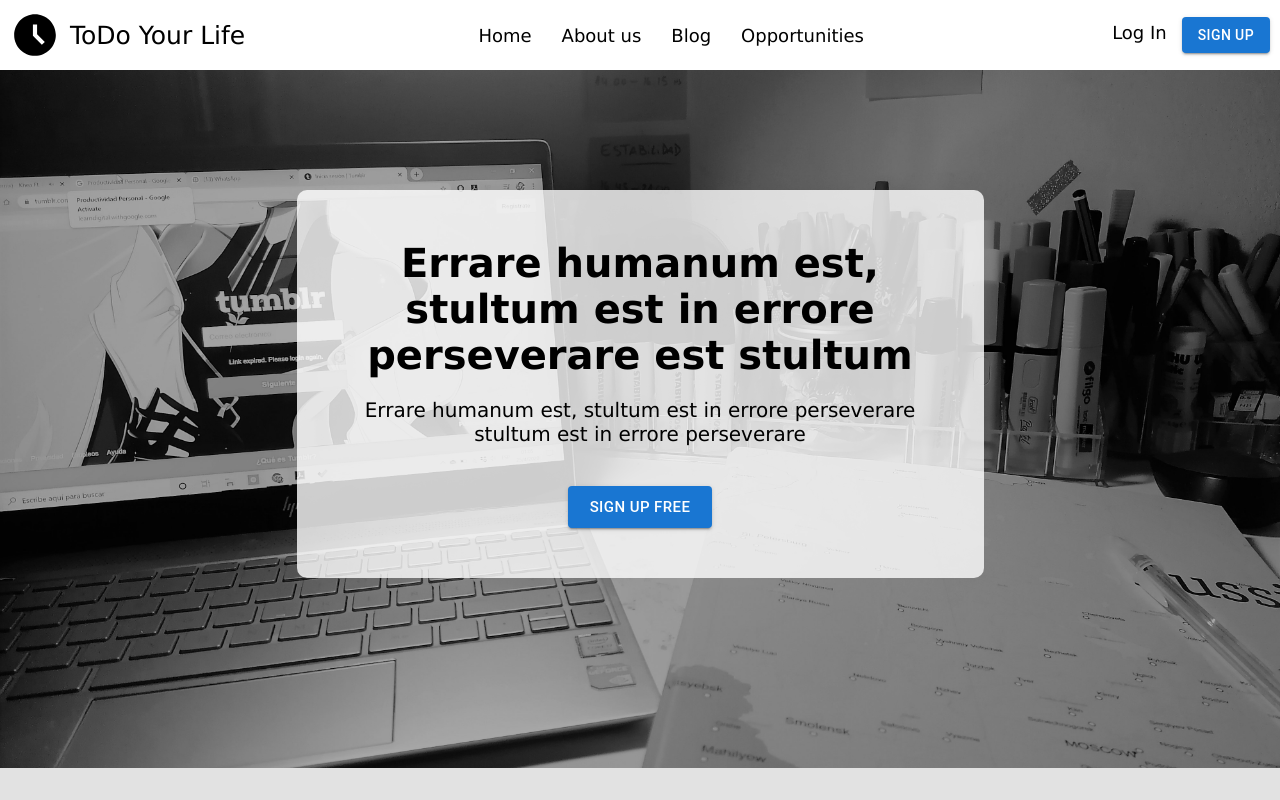
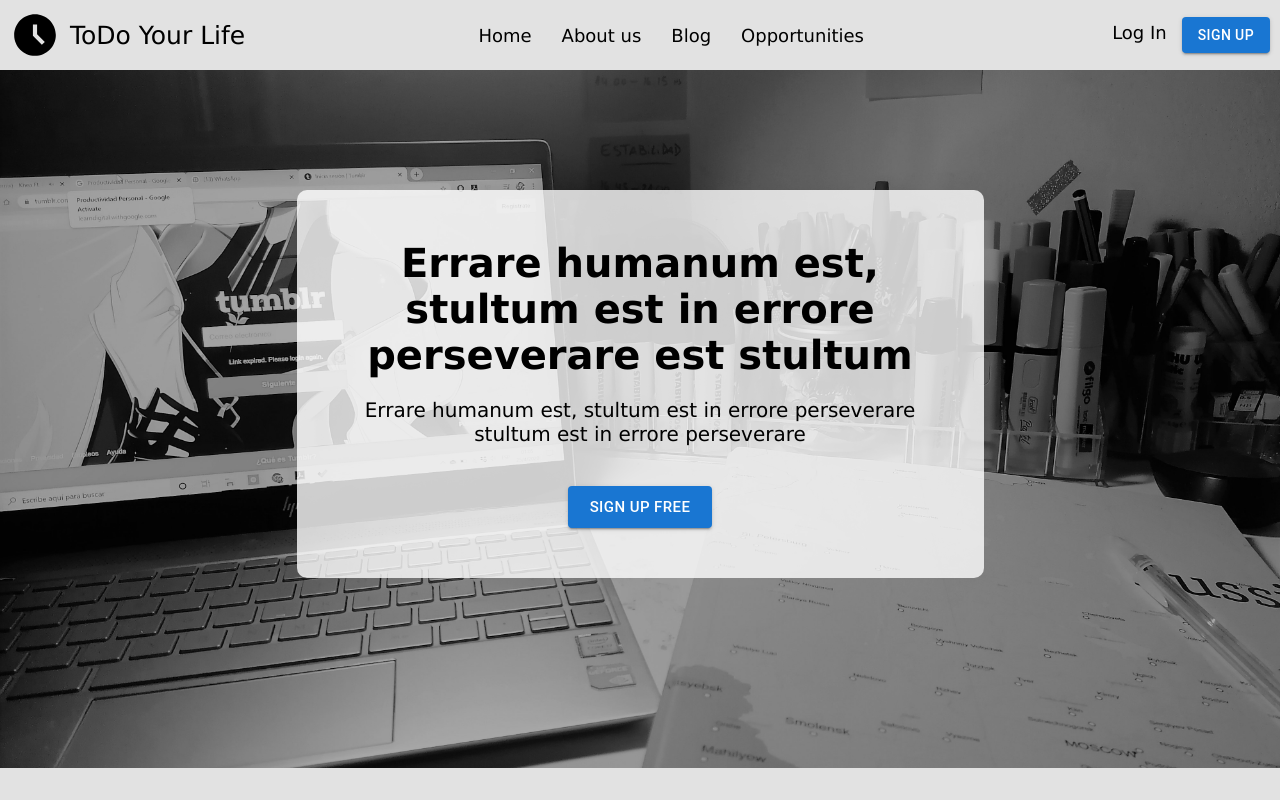
Before and after one commit to LisaKaliuko/to-do-app, a React (Create React App) app: page / in a window 1280 px wide. Shown: the top 800 px of the page. Built offline with nearby package versions, Linux system fonts and the light colour scheme.

Commit message:
Adding some style fixes

```diff
--- a/src/components/pages/homePage/components/diagrams/index.tsx
+++ b/src/components/pages/homePage/components/diagrams/index.tsx
@@ -1,12 +1,11 @@
 import React from 'react';
 import { scaleDiagram, pieDiagram, donutDiagram } from '@constants/Diagrams';
 import ScaledDiagram from '@common/ScaledDiagram';
-import { Container, DiagramsContainer, DiagramContainer, Title, Text, PieChartBox } from './styled';
+import { Container, DiagramContainer, Title, Text, PieChartBox } from './styled';
 
 const Diagrams: React.FC = (): JSX.Element => {
   return (
     <Container>
-      <DiagramsContainer>
       <DiagramContainer>
         <Title>Pie Diagram</Title>
         <Text>Eiusmod esse do consequat ad dolor magna reprehenderit.</Text>
@@ -38,7 +37,6 @@ const Diagrams: React.FC = (): JSX.Element => {
           radius={40}
         />
       </DiagramContainer>
-      </DiagramsContainer>
     </Container>
   );
 };
--- a/src/components/pages/homePage/components/diagrams/styled.ts
+++ b/src/components/pages/homePage/components/diagrams/styled.ts
@@ -1,12 +1,7 @@
 import styled from '@emotion/styled';
 import { PieChart } from 'react-minimal-pie-chart';
-import { palette } from '@theme/index';
 
 export const Container = styled('div')({
-  backgroundColor: palette.$backgroundMain,
-});
-
-export const DiagramsContainer = styled('div')({
   width: '80%',
   margin: 'auto',
   display: 'flex',
--- a/src/styled.ts
+++ b/src/styled.ts
@@ -15,7 +15,6 @@ export const Header = styled('div')({
   display: 'flex',
   alignItems: 'center',
   justifyContent: 'space-between',
-  backgroundColor: 'rgba(255, 255, 255, 0.8)',
 });
 
 export const LogoContainer = styled('div')({
--- a/src/theme/index.tsx
+++ b/src/theme/index.tsx
@@ -2,6 +2,7 @@ export const globalStyles = {
   body: {
     margin: '0px',
     fontFamily: 'Verdana, sans-serif',
+    backgroundColor: '#e2e2e2',
   },
 };
 
```
Lines whose indentation alone changed are shown as unchanged.
